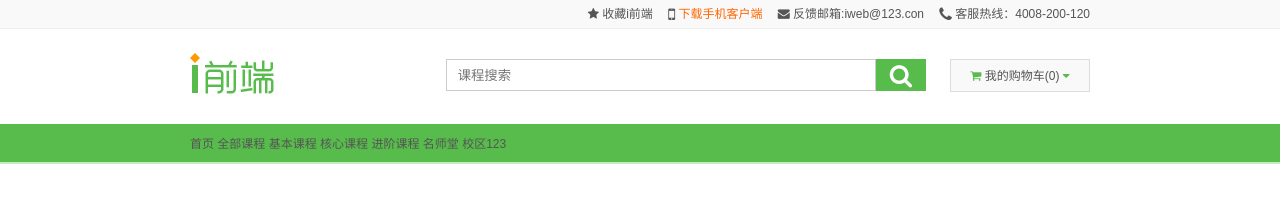
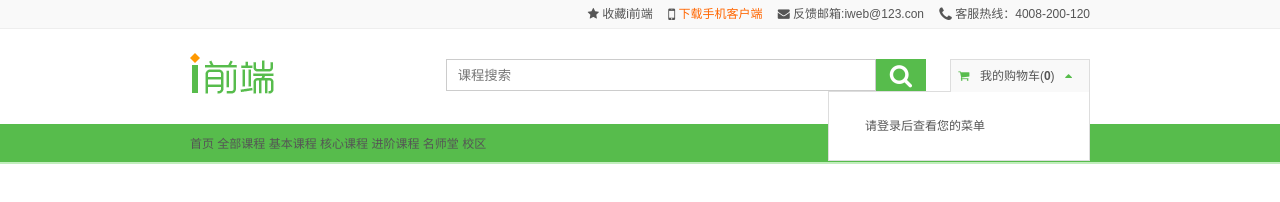
Before and after one commit to wmmycreat/iweb, a plain HTML site: page index.html in a window 1280 px wide. Drawn offline with Linux system fonts and the light colour scheme.

Commit message:
修改主页

```diff
--- a/index.html
+++ b/index.html
@@ -51,6 +51,7 @@
 			outline:none;
 			padding-left: .8em;/*css中0.8简写为.8*/
 			padding-right: .8em;
+			/*vertical-align: middle;/*行内块与同一行中的内容竖直对齐，针对兼容性问题*/
 		}
 		.search>.fa-search{
 			background: #57bc4c;
@@ -61,21 +62,51 @@
 			line-height: 32px;
 			text-align: center;
 		}
+		.cart-container{
+			/*修改购物车容器定位方式，为下拉菜单提供参照物且不脱离文档流*/
+			position: relative;
+			float: right;
+			margin-top: 6px;
+			margin-left: 2em;
+		}
+
 		.cart{
 			width: 140px;
 			height: 33px;
+			line-height: 33px;
 			background-color: #F9F9F9;
 			border: 1px  solid  #ddd;
-			margin-top: 6px;
-			float: right;
-			margin-left: 2em;
-			text-align: center;
+		    cursor:pointer;/*修改光标样式*/
+			border-bottom: none;
+			position: relative;
+			z-index: 1;
+
 			}
-		.cart>span{
-			color:#57BC4C;
-			height: 32px;
-			line-height: 32px;
-		}
+			.cart>.fa{
+				padding-left: .6em;
+				padding-right: .6em;
+				color:#57BC4C;
+			}
+		    .cart>.caret{
+			transform: rotate(0);
+			transition: all .3s;
+		    }
+		    .cart>.caret-rotate{
+			transform:rotate(180deg) ;
+		    }
+			.cart-container>.dropdown{
+				position: absolute;/* 绝对定位可以处于其他元素的下方*/
+				right: 0px;
+				top: 32px;
+				background: #fff;
+				border: 1px solid #ddd;
+				/*简写padding: 2em 3em 2em 3em;*/
+				padding: 2em 3em;/*上和右 简写*/
+			    width: 262px;
+
+
+
+			}
 		.navbar{
 			width: 100%;
 			height: 40px;
@@ -91,6 +122,7 @@
 	</style>
 	</head>
 	<body>
+		<!--顶部条-->
 		<div class="topbar">
 			<div class="container">
 				<a href="#">
@@ -117,10 +149,17 @@
 				<!--logo-->
 				<img src="img/logo.png" alt="iweb LOGO">
 				<!--购物车-->
-				<div class="cart">
-				<span class="fa fa-shopping-cart"></span>
-							我的购物车(0)
-				<span class="fa fa-caret-down"></span>
+				<div class="cart-container"><!--Z-index-->
+				    <div class="cart" id="myCart"><!-- 悬停购物车里面的内容则只有小三角变化，注意触发的范围和反应的范围不一样 -->
+				        <span class="fa fa-shopping-cart"></span>
+				        <span>我的购物车(<b>0</b>)</span>
+						<!-- 加了两个class .一个是caret，另一个是caret-rotate-->
+				        <span class="fa fa-caret-down caret caret-rotate" id="caret"></span>
+					</div>
+				         <!-- 下拉菜单-->
+				    <div class="dropdown">
+					请登录后查看您的菜单
+				    </div>
 				</div>
 				<div class="search">
 					<!--搜索-->
@@ -141,8 +180,19 @@
 				<a href="#">核心课程</a>
 				<a href="#">进阶课程</a>
 				<a href="#">名师堂</a>
-				<a href="#">校区123</a>
+				<a href="#">校区</a>
 			</div>
 		</div>
+
+		<script>
+			//鼠标进入“我的购物车”小三角旋转，离开则转回来//
+		myCart.onmouseenter = () => {
+			caret.classList.add('caret-rotate')
+		}
+		//鼠标离开时删除//
+		myCart.onmouseleave = () => {
+			caret.classList.remove('caret-rotate')
+		}
+		</script>
 	</body>
 </html>
```
Also changed, not shown: test/test04.html (added, +75 -0 lines), test/test05.html (added, +46 -0 lines), test/test06.html (added, +57 -0 lines), test/text03.html (added, +16 -0 lines).
